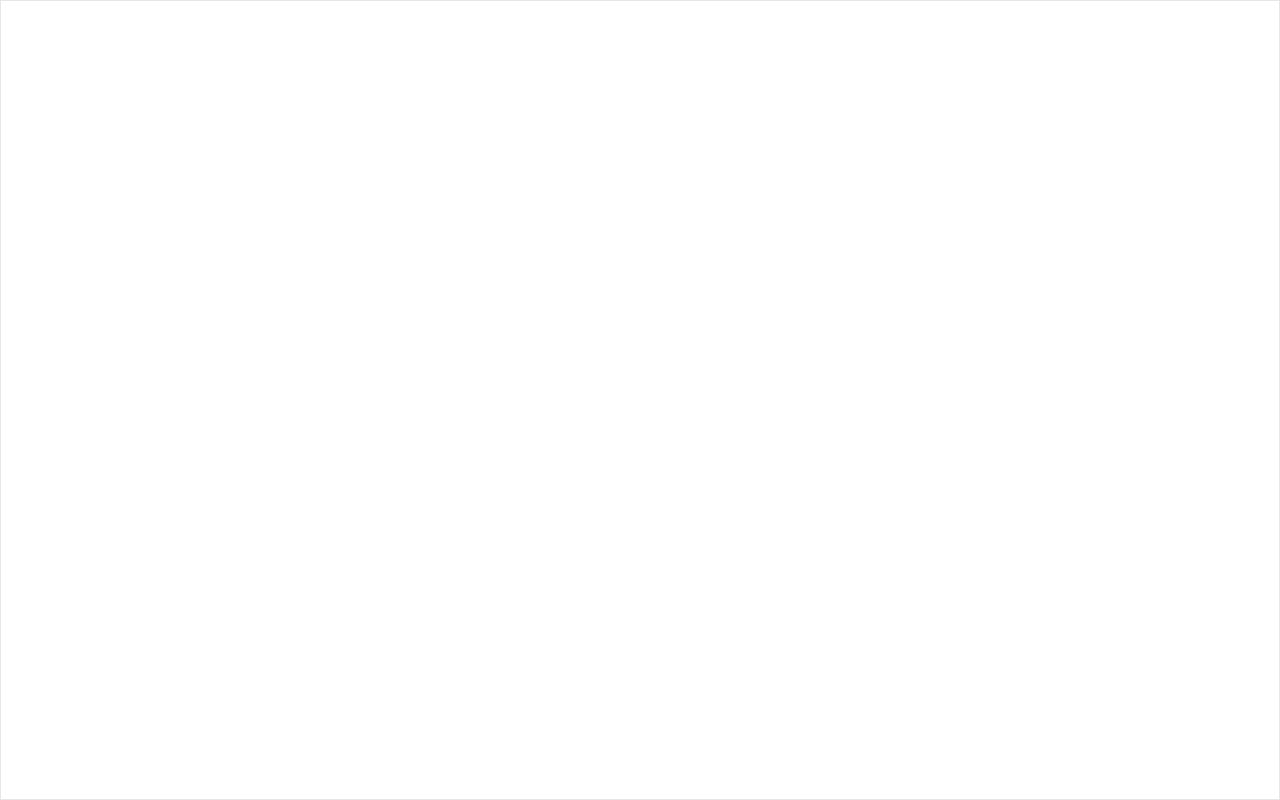
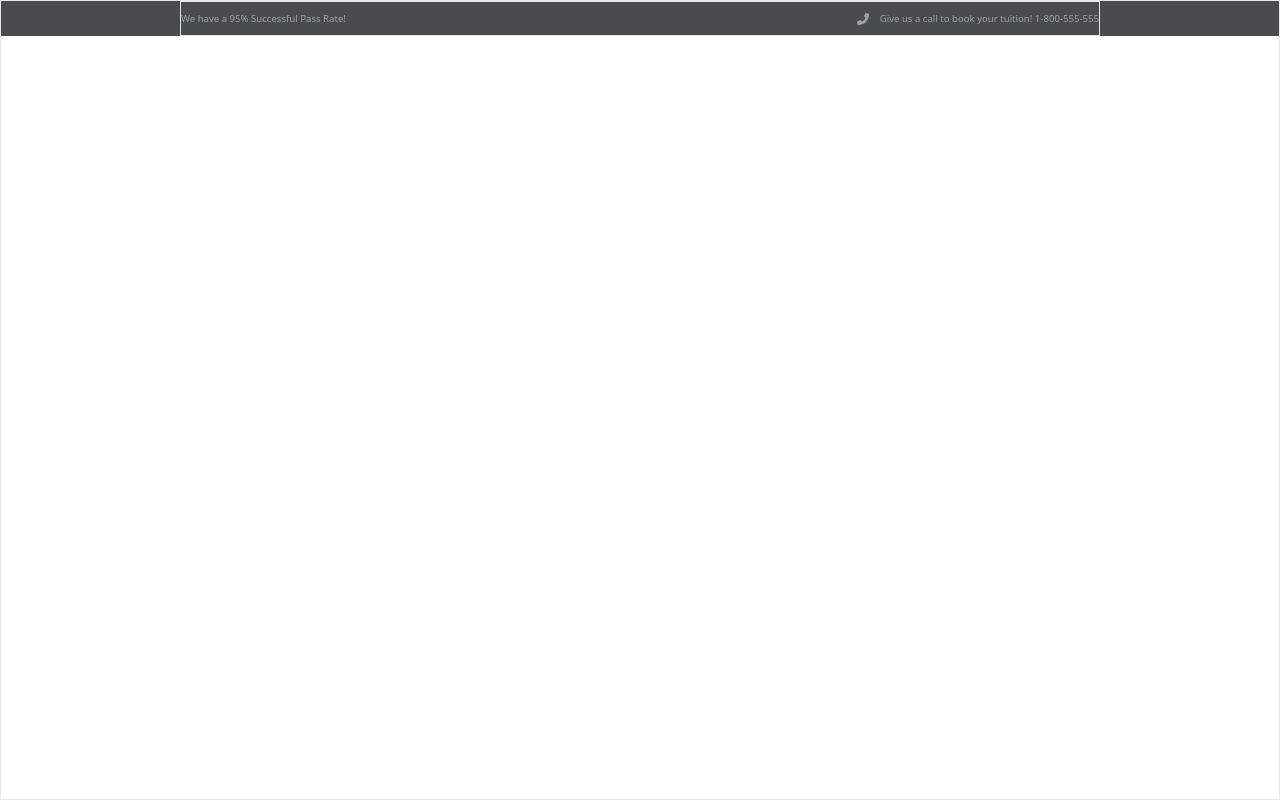
Before and after one commit to soniabergamini/proj-html-vuejs, a Vue app: page / in a window 1280 px wide. Built offline with nearby package versions, Linux system fonts and the light colour scheme.

Commit message:
feat(header): add Top Banner Section

```diff
--- a/src/App.vue
+++ b/src/App.vue
@@ -22,7 +22,7 @@ export default {
 
 <template>
   <header>
-    <PageHeader />
+    <PageHeader :phoneNum="store.phoneNumber" />
   </header>
   <main>
     <PageMain />
--- a/src/components/PageHeader.vue
+++ b/src/components/PageHeader.vue
@@ -1,13 +1,26 @@
 <script>
 
 export default {
-    name: "PageHeader"
+    name: "PageHeader",
+    props: {
+        phoneNum: String
+    },
 }
 
 </script>
 
 <template>
     <!-- Top Banner Section -->
+    <div class="bg-colDarkGrey">
+        <div class="max-w-[920px] mx-auto border flex justify-between items-center text-gray-400 py-2 text-xs">
+            <small>We have a 95% Successful Pass Rate!</small>
+            <a href="#">
+                <font-awesome-icon icon="fa-solid fa-phone-flip" class="inline mx-2" />
+                <small> Give us a call to book your tuition! {{ phoneNum }} </small>
+            </a>
+        </div>
+    </div>
+
     <!-- Nav Banner with Logo and Links -->
     <!-- Hero Section -->
 </template>
--- a/src/data/store.js
+++ b/src/data/store.js
@@ -1,5 +1,6 @@
 import { reactive } from 'vue'
 
 export const store = reactive({
-    loading: true
+    loading: true,
+    phoneNumber: "1-800-555-555"
 });
--- a/src/main.js
+++ b/src/main.js
@@ -8,9 +8,8 @@ import './style/variables.scss'
 // FontAwesome
 import { library } from '@fortawesome/fontawesome-svg-core'
 import { FontAwesomeIcon } from '@fortawesome/vue-fontawesome'
-import { faUserSecret } from '@fortawesome/free-solid-svg-icons'
-import { faStar as fasFaStar } from '@fortawesome/free-solid-svg-icons'
-import { faStar as farFaStar } from '@fortawesome/free-regular-svg-icons'
-library.add(fasFaStar, farFaStar, faUserSecret)
+import { faPhoneFlip } from '@fortawesome/free-solid-svg-icons'
+// import { faStar as farFaStar } from '@fortawesome/free-regular-svg-icons'
+library.add(faPhoneFlip)
 
 createApp(App).component('font-awesome-icon', FontAwesomeIcon).mount('#app')
```
